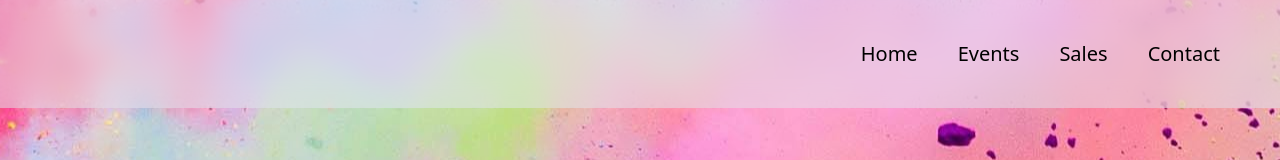
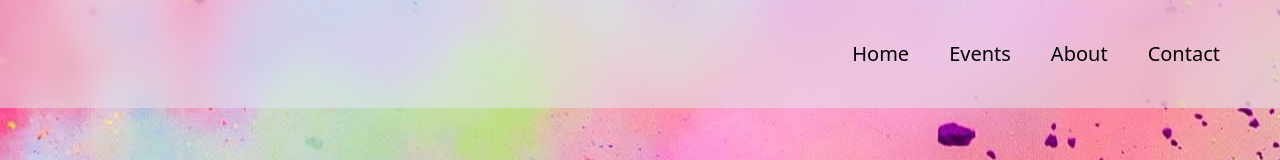
Before and after one commit to SantinoGiordano/test_App, a Next.js app: page / in a window 1280 px wide. Shown: the top 160 px of the page. Built offline with nearby package versions, Linux system fonts and the light colour scheme.

Commit message:
changed sales to about

```diff
--- a/app/componets/Nav.tsx
+++ b/app/componets/Nav.tsx
@@ -12,8 +12,8 @@ const Nav = () => {
         <Link className="p-5 " href={"./events"}>
           Events
         </Link>
-        <Link className="p-5" href={"./sale"}>
-          Sales
+        <Link className="p-5" href={"./about"}>
+          About
         </Link>
         <Link className="p-5" href={"./contact"}>
           Contact
```
